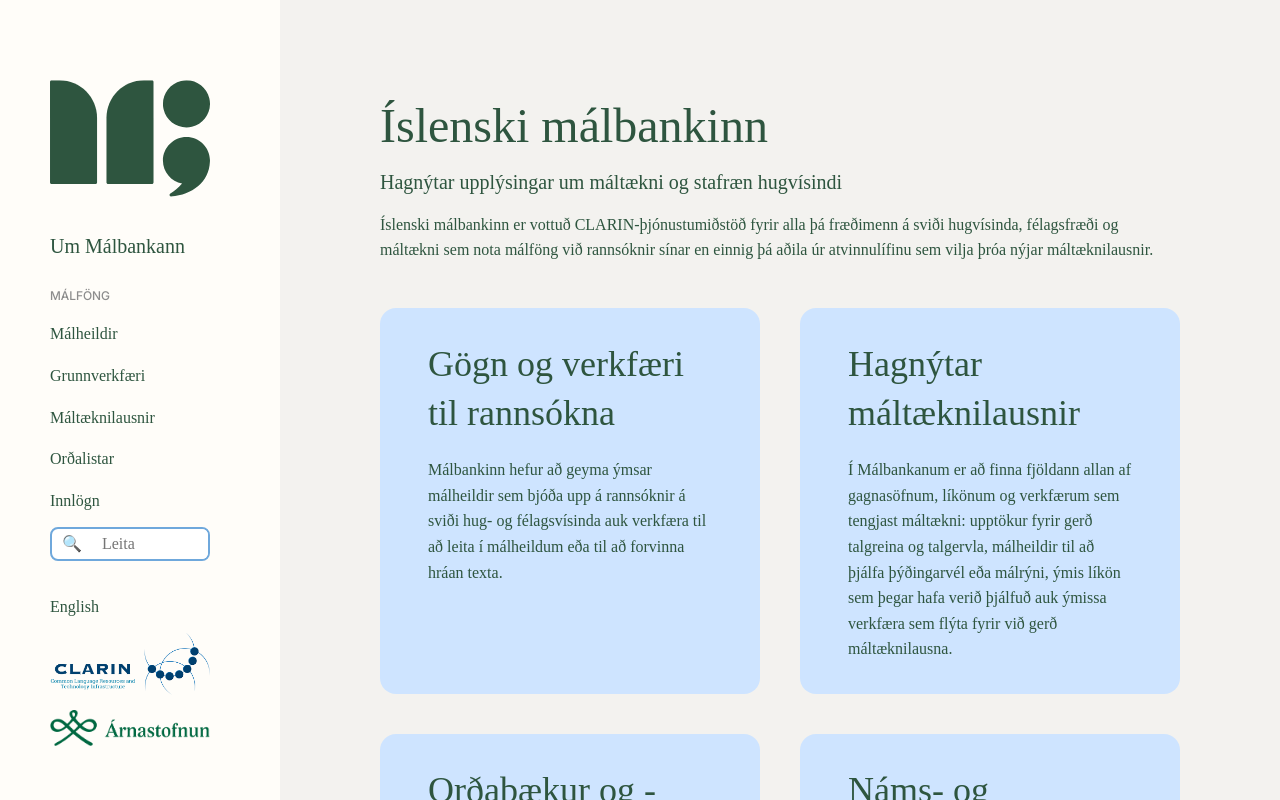
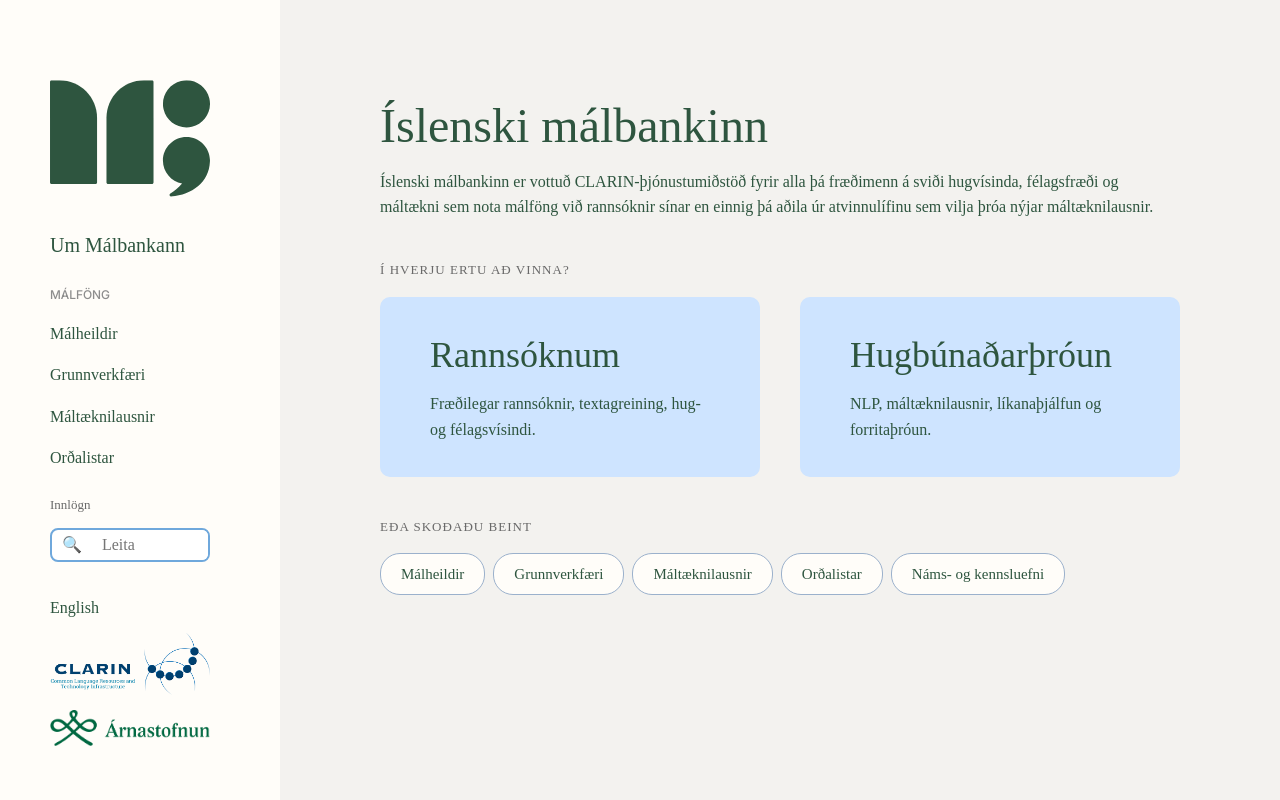
Before and after one commit to stofnun-arna-magnussonar/malbankinn-frontend-2, a Vue app: page /is in a window 1280 px wide. Built offline with nearby package versions, Linux system fonts and the light colour scheme; a web font is replaced by a local one.

Commit message:
áður en ég breyti máltæknilausnum

```diff
--- a/src/components/Header.vue
+++ b/src/components/Header.vue
@@ -24,11 +24,13 @@
             @click="closeHamburgerMenu">{{ $translate('headerLexicons')
             }}
           </RouterLink>
-          <RouterLink class="router-link secondary-router-link" :to="`/${activeLanguage}/afhending`"
+
+        </div>
+        <div class="main-router-links router-links-container">
+          <RouterLink class="router-link tertiary-router-link" :to="`/${activeLanguage}/afhending`"
             @click="closeHamburgerMenu">{{
               $translate('headerSubmissions')
             }}</RouterLink>
-
         </div>
 
         <!-- <div class="hamburger-menu" ref="hamburgerMenu">
@@ -134,7 +136,9 @@
                 @click="mobileHamburgerIsOpen=false">{{ $translate('headerLTSolutions') }}</RouterLink>
               <RouterLink class="router-link secondary-router-link regular-text" :to="`/${activeLanguage}/ordalistar`"
                 @click="mobileHamburgerIsOpen=false">{{ $translate('headerLexicons') }}</RouterLink>
-              <RouterLink class="router-link secondary-router-link regular-text" :to="`/${activeLanguage}/afhending`"
+            </div>
+            <div class="mobile-hamburger-links">
+              <RouterLink class="router-link tertiary-router-link regular-text" :to="`/${activeLanguage}/afhending`"
                 @click="mobileHamburgerIsOpen=false">{{ $translate('headerSubmissions') }}</RouterLink>
             </div>
 
@@ -575,6 +579,11 @@ export default {
   font-size: 16px !important;
 }
 
+.tertiary-router-link {
+  font-size: 13px !important;
+  color: var(--medium-grey);
+}
+
 .header-search-form {
   display: flex;
   align-items: center;
--- a/src/components/Home.vue
+++ b/src/components/Home.vue
@@ -2,267 +2,273 @@
   <div class="home-container">
     <div class="home-title-container">
       <h1 class="main-header" v-html="$translate('malbankinnTitle')"></h1>
-      <h2 class="sub-header" v-html="$translate('homeInfoTitle')"></h2>
       <p v-html="$translate('homeInfo')"></p>
     </div>
-    <div class="home-links">
-      <RouterLink class="home-link regular-text" :to="`/${$route.params.lang}/hugvisindi`">
-        <div class="home-item-container hoverable-main-container">
+
+    <div class="home-persona-section">
+      <p class="home-section-label">{{ $translate('homeWhatAreYouWorkingOn') }}</p>
+      <div class="home-persona-cards">
+        <div
+          class="home-item-container home-persona-card"
+          :class="{ 'home-persona-selected': selectedPersona === 'research' }"
+          @click="selectedPersona = 'research'"
+        >
           <div class="home-text-container">
-            <h1 class="secondary-header">{{ $translate('homeResourcesForHumanitiesTitle') }}</h1>
+            <h1 class="secondary-header">{{ $translate('homePersonaResearchTitle') }}</h1>
           </div>
           <div class="home-item-lower-row">
-            <p class="home-description-text">
-              {{ $translate('homeResourcesForHumanitiesContent') }}
-            </p>
+            <p class="home-description-text">{{ $translate('homePersonaResearchContent') }}</p>
           </div>
+          <span v-if="selectedPersona === 'research'" class="home-persona-check">✓</span>
         </div>
-      </RouterLink>
 
-      <RouterLink class="home-link regular-text" :to="`/${$route.params.lang}/maltaeknilausnir`">
-        <div class="home-item-container hoverable-main-container">
+        <div
+          class="home-item-container home-persona-card"
+          :class="{ 'home-persona-selected': selectedPersona === 'software' }"
+          @click="selectedPersona = 'software'"
+        >
           <div class="home-text-container">
-            <h1 class="secondary-header">{{ $translate('homePracticalLTSolutionsTitle') }}</h1>
+            <h1 class="secondary-header">{{ $translate('homePersonaSoftwareTitle') }}</h1>
           </div>
           <div class="home-item-lower-row">
-            <p class="home-description-text">
-              {{ $translate('homePracticalLTSolutionsContent') }}
-            </p>
+            <p class="home-description-text">{{ $translate('homePersonaSoftwareContent') }}</p>
           </div>
+          <span v-if="selectedPersona === 'software'" class="home-persona-check">✓</span>
         </div>
-      </RouterLink>
+      </div>
+    </div>
 
+    <div v-if="selectedPersona" class="home-recommendations">
+      <p class="home-section-label">{{ recommendationsLabel }}</p>
+      <div class="home-recommendation-list">
+        <RouterLink
+          v-for="item in recommendedItems"
+          :key="item.path"
+          class="home-recommendation-item regular-text"
+          :to="`/${$route.params.lang}/${item.path}`"
+        >
+          <span class="home-rec-bullet">●</span>
+          <div class="home-rec-text">
+            <span class="home-rec-title">{{ $translate(item.titleKey) }}</span>
+            <p class="home-description-text">{{ $translate(item.descKey) }}</p>
+          </div>
+          <span class="home-rec-arrow">→</span>
+        </RouterLink>
+      </div>
+    </div>
 
-
-      <RouterLink class="home-link regular-text" :to="`/${$route.params.lang}/ordalistar`">
-        <div class="home-item-container hoverable-main-container">
-          <div class="home-text-container">
-            <h1 class="secondary-header">{{ $translate('homeDictionariesAndListsTitle') }}</h1>
-          </div>
-          <div class="home-item-lower-row">
-            <p class="home-description-text">
-              {{ $translate('homeDictionariesAndListsContent') }}
-            </p>
-          </div>
-        </div>
-      </RouterLink>
-
-      <RouterLink class="home-link regular-text" :to="`/${$route.params.lang}/nams_og_kennsluefni`">
-        <div class="home-item-container hoverable-main-container">
-          <div class="home-text-container">
-            <h1 class="secondary-header">{{ $translate('homeTeachingMaterialTitle') }}</h1>
-          </div>
-          <div class="home-item-lower-row">
-            <p class="home-description-text">
-              {{ $translate('homeTeachingMaterialContent') }}
-            </p>
-          </div>
-        </div>
-      </RouterLink>
+    <div class="home-direct-browse">
+      <p class="home-section-label">{{ $translate('homeOrBrowseDirectly') }}</p>
+      <div class="home-pills">
+        <RouterLink class="home-pill regular-text" :to="`/${$route.params.lang}/malheildir`">{{ $translate('headerCorpora') }}</RouterLink>
+        <RouterLink class="home-pill regular-text" :to="`/${$route.params.lang}/verkfaeri`">{{ $translate('headerTools') }}</RouterLink>
+        <RouterLink class="home-pill regular-text" :to="`/${$route.params.lang}/maltaeknilausnir`">{{ $translate('headerLTSolutions') }}</RouterLink>
+        <RouterLink class="home-pill regular-text" :to="`/${$route.params.lang}/ordalistar`">{{ $translate('headerLexicons') }}</RouterLink>
+        <RouterLink class="home-pill regular-text" :to="`/${$route.params.lang}/nams_og_kennsluefni`">{{ $translate('homeTeachingMaterialTitle') }}</RouterLink>
+      </div>
     </div>
-    <!-- <RouterLink class="scholar-of-the-month-home-container regular-text"
-      :to="{ name: 'fraedimadur-manadarins', params: { time: newestScholarOfTheMonthKey, lang: is } }">
-      <img class="current-scholar-image" :src="currentScholarOfTheMonth.img">
-      <div class="current-scholar">
-        <p class="current-scholar-title" v-html="$translate('spotlight')"></p>
-        <div class="current-scholar-info">
-          <p class="current-scholar-name" v-html="currentScholarOfTheMonth.name"></p>
-          <p class="current-scholar-description" v-html="currentScholarOfTheMonth.description.is"></p>
-        </div>
-        <button class="go-to-scholar-button global-more-button">
-          <p>{{$translate('seeMore')}} →</p>
-        </button>
-      </div>
-    </RouterLink> -->
   </div>
 </template>
 
 <script>
-import getMonthAndYear from '@/helperFunctions/timeFunctions.js';
-import scholars_of_the_month from '@/data/scholars_of_the_month.json';
 import { useGlobalConfigStore } from '@/stores/globalConfig';
 export default {
   data() {
     return {
-      globalConfigStore: useGlobalConfigStore()
+      globalConfigStore: useGlobalConfigStore(),
+      selectedPersona: null
     }
   },
   computed: {
-    scholarTime() {
-      return getMonthAndYear()
-    },
-    newestScholarOfTheMonthKey() {
-      let ks = Object.keys(scholars_of_the_month)
-      return ks[0]
-    },
-    currentScholarOfTheMonth() {
-      return scholars_of_the_month[this.newestScholarOfTheMonthKey]
-      // if (!scholars_of_the_month[this.scholarTime]) {
-      //   let ks = Object.keys(scholars_of_the_month)
-      //   let k = ks[ks.length-1]
-      //   return scholars_of_the_month[k]
-      // }
-      // return scholars_of_the_month[this.scholarTime]
-    },
     activeLanguage() {
       return this.globalConfigStore.activeLanguage
+    },
+    recommendationsLabel() {
+      if (this.selectedPersona === 'research') return this.$translate('homeRecommendedForResearch')
+      if (this.selectedPersona === 'software') return this.$translate('homeRecommendedForSoftware')
+      return ''
+    },
+    recommendedItems() {
+      if (this.selectedPersona === 'research') {
+        return [
+          { path: 'malheildir', titleKey: 'headerCorpora', descKey: 'homeRecMalheildir' },
+          { path: 'verkfaeri', titleKey: 'headerTools', descKey: 'homeRecVerkfaeri' },
+          { path: 'nams_og_kennsluefni', titleKey: 'homeTeachingMaterialTitle', descKey: 'homeRecKennsluefni' },
+        ]
+      }
+      return [
+        { path: 'maltaeknilausnir', titleKey: 'headerLTSolutions', descKey: 'homeRecMaltaeknilausnir' },
+        { path: 'ordalistar', titleKey: 'headerLexicons', descKey: 'homeRecOrdalistar' },
+        { path: 'verkfaeri', titleKey: 'headerTools', descKey: 'homeRecVerkfaeri' },
+        { path: 'malheildir', titleKey: 'headerCorpora', descKey: 'homeRecMalheildir' },
+      ]
     }
   }
 }
-
 </script>
 
 <style scoped>
 .home-container {
   display: flex;
   flex-direction: column;
-  align-items: center;
+  align-items: stretch;
+  gap: 40px;
 }
 
-.home-links {
-  margin-top: 40px;
+.home-title-container {
+  display: flex;
+  flex-direction: column;
+  gap: 16px;
+}
+
+.home-section-label {
+  font-size: 13px;
+  letter-spacing: 0.08em;
+  text-transform: uppercase;
+  color: var(--medium-grey);
+  margin-bottom: 16px;
+}
+
+.home-persona-section {
+  display: flex;
+  flex-direction: column;
+}
+
+.home-persona-cards {
   display: grid;
   grid-template-columns: 1fr 1fr;
   gap: 40px;
-  grid-auto-rows: 1fr;
-  width: 100%;
 }
 
+.home-persona-card {
+  position: relative;
+  cursor: pointer;
+  background-color: var(--sky-blue);
+  border: 2px solid transparent;
+  padding: 32px 48px;
+  border-radius: 10px;
+  display: flex;
+  flex-direction: column;
+  gap: 12px;
+  transition: border-color 0.15s ease;
+}
 
+.home-persona-card:hover {
+  border-color: var(--blue-border);
+}
 
-.home-header {
-  font-size: 2rem;
+.home-persona-selected {
+  border-color: var(--primary-green) !important;
+}
+
+.home-persona-check {
+  position: absolute;
+  top: 12px;
+  right: 12px;
+  width: 24px;
+  height: 24px;
+  background-color: var(--primary-green);
+  color: white;
+  border-radius: 50%;
+  display: flex;
+  align-items: center;
+  justify-content: center;
+  font-size: 13px;
+  font-weight: bold;
 }
 
 .home-text-container {
   display: flex;
   flex-direction: column;
-  justify-content: center;
-  border-radius: 10px;
 }
 
-.home-item-container {
+.home-recommendations {
   display: flex;
   flex-direction: column;
-  padding: 32px 48px;
-  background-color: var(--sky-blue);
-  border: none;
 }
 
-.home-item-container:hover {
-  outline: 1px solid var(--blue-border);
+.home-recommendation-list {
+  display: flex;
+  flex-direction: column;
+  gap: 8px;
 }
 
-
-.home-description-text {
-  margin-top: auto;
-  margin-bottom: auto;
+.home-recommendation-item {
+  display: grid;
+  grid-template-columns: 20px 1fr 20px;
+  align-items: center;
+  gap: 16px;
+  background-color: var(--bright-vream);
+  border: 1px solid var(--light-grey);
+  border-radius: 10px;
+  padding: 20px 24px;
+  text-decoration: none;
+  color: var(--primary-text-color);
+  transition: border-color 0.15s ease;
 }
 
-.home-title {
-  font-size: 48px;
-  line-height: 110%;
+.home-recommendation-item:hover {
+  border-color: var(--primary-green);
 }
 
-.home-title-container {
+.home-rec-bullet {
+  color: var(--primary-green);
+  font-size: 10px;
+  align-self: start;
+  padding-top: 4px;
+}
+
+.home-rec-text {
   display: flex;
   flex-direction: column;
-  /* align-items: center; */
-  padding-bottom: 5px;
-  gap: 16px;
+  gap: 4px;
 }
 
-.cat-image-container {
-  display: flex;
-  justify-content: center;
-  align-items: center;
+.home-rec-title {
+  font-weight: 600;
+  font-size: 18px;
 }
 
-.cat-image {
-  height: 128px;
+.home-rec-arrow {
+  color: var(--medium-grey);
+  font-size: 16px;
 }
 
-.scholar-of-the-month-home-container {
+.home-direct-browse {
+  display: flex;
+  flex-direction: column;
+}
+
+.home-pills {
+  display: flex;
+  flex-wrap: wrap;
+  gap: 8px;
+}
+
+.home-pill {
+  padding: 8px 20px;
+  border: 1px solid var(--blue-stroke);
+  border-radius: 20px;
   background-color: var(--bright-vream);
-  margin-top: 40px;
-  border-radius: 16px;
-  padding: 32px;
-  display: flex;
-  cursor: pointer;
   color: var(--primary-text-color);
   text-decoration: none;
-  gap: 32px;
-  width: 100%;
+  font-size: 15px;
+  transition: border-color 0.15s ease, background-color 0.15s ease;
 }
 
-.scholar-of-the-month-home-container:hover {
-  outline: 1px solid var(--primary-green);
+.home-pill:hover {
+  border-color: var(--primary-green);
+  background-color: var(--secondary-green);
 }
 
-.scholar-of-the-month-profile {
-  display: flex;
-  flex-direction: column;
-  align-items: center;
-}
-
-.current-scholar-title {
-  width: fit-content;
-  font-family: 'Inter';
-  font-size: 16px;
-  color: var(--medium-grey);
-}
-
-.current-scholar-name {
-  font-size: 36px;
-}
-
-.current-scholar {
-  width: 100%;
-  display: grid;
-  grid-template-columns: 1fr;
-}
-
-.current-scholar-info {
-  align-self: center;
-}
-
-.go-to-scholar-button {
-  margin-top: auto;
-  width: 136px;
-  justify-content: center;
-  white-space: nowrap;
-}
 @media (max-width: 1079px) {
-  .home-links {
+  .home-persona-cards {
     grid-template-columns: 1fr;
-    grid-auto-rows: auto;
-  }
-  .home-subtitle {
-    border-bottom: none;
+    gap: 16px;
   }
 
-  .home-item-lower-row {
-    grid-template-columns: 1fr;
-    gap: 20px;
-  }
-  .scholar-of-the-month-home-container {
-    flex-direction: column;
-  }
-  .current-scholar-image {
-    height: 180px;
-    width: auto;
-    object-fit: cover;
-  }
-  .home-item-container  {
+  .home-persona-card {
     padding: 16px 24px;
   }
 }
-
-.current-scholar-image {
-  border-radius: 8px;
-  height: 180px;
-  width: auto;
-  object-fit: cover;
-}
-
 </style>
--- a/src/data/translations.json
+++ b/src/data/translations.json
@@ -50,6 +50,62 @@
     "homeTeachingMaterialContent": {
         "is": "Málbankinn heldur utan um helstu náms- og kennsluefni sem snúa að stafrænum hugvísindum. Einkum er um að ræða efni sem finna má á vefsíðu CLARIN ERIC.",
         "en": "The Icelandic Language Bank provides an overview of all the major study and teaching materials related to the digital humanities. In particular, these are materials found on the CLARIN ERIC website."
+    },
+    "homeWhatAreYouWorkingOn": {
+        "is": "Í hverju ertu að vinna?",
+        "en": "What are you working on?"
+    },
+    "homePersonaResearchTitle": {
+        "is": "Rannsóknum",
+        "en": "Research"
+    },
+    "homePersonaResearchContent": {
+        "is": "Fræðilegar rannsóknir, textagreining, hug- og félagsvísindi.",
+        "en": "Academic research, text analysis, humanities and social sciences."
+    },
+    "homePersonaSoftwareTitle": {
+        "is": "Hugbúnaðarþróun",
+        "en": "Software development"
+    },
+    "homePersonaSoftwareContent": {
+        "is": "NLP, máltæknilausnir, líkanaþjálfun og forritaþróun.",
+        "en": "NLP, language technology solutions, model training and software development."
+    },
+    "homeRecommendedForResearch": {
+        "is": "Mælt með fyrir rannsóknir",
+        "en": "Recommended for research"
+    },
+    "homeRecommendedForSoftware": {
+        "is": "Mælt með fyrir hugbúnaðarþróun",
+        "en": "Recommended for software development"
+    },
+    "homeOrBrowseDirectly": {
+        "is": "Eða skoðaðu beint",
+        "en": "Or browse directly"
+    },
+    "homeRecMalheildir": {
+        "is": "Safn texta með tókun, mörkun og lemmun – til rannsókna á tungumálabreytingum, orðaforða og viðhorfum.",
+        "en": "A collection of texts with tokenization, tagging and lemmatization – for research on language change, vocabulary and attitudes."
+    },
+    "homeRecVerkfaeri": {
+        "is": "Vefsíður til að leita í og greina texta málheilda, og verkfæri til forvinnslu texta.",
+        "en": "Websites for searching and analyzing corpus texts, and tools for preprocessing text."
+    },
+    "homeRecKennsluefni": {
+        "is": "Efni um stafræn hugvísindi, m.a. frá CLARIN ERIC.",
+        "en": "Materials on digital humanities, including resources from CLARIN ERIC."
+    },
+    "homeRecLeit": {
+        "is": "Leita í öllum gögnum og verkfærum Málbankans.",
+        "en": "Search through all data and tools in the Language Bank."
+    },
+    "homeRecMaltaeknilausnir": {
+        "is": "Gagnasöfn, líkön og tól tengd máltækni – afurðir máltækniáætlunar stjórnvalda.",
+        "en": "Datasets, models and tools related to language technology – outputs of the Language Technology Programme."
+    },
+    "homeRecOrdalistar": {
+        "is": "Orðabækur og orðalistar til nota í máltækniverkefnum og forritaþróun.",
+        "en": "Dictionaries and word lists for use in language technology projects and software development."
     },
     "aboutStaffMembers": {
         "is": "Starfsfólk",
```
